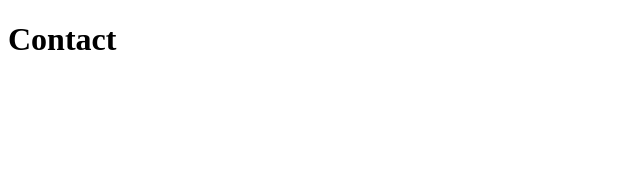
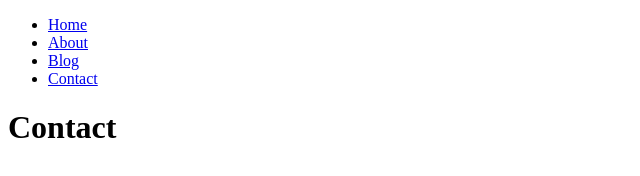
Before and after one commit to adrianghub/java-book, a Gatsby site: page /contact in a window 1280 px wide. Shown: the whole page, without its empty margins (0-640 px from the left). Built offline with nearby package versions, Linux system fonts and the light colour scheme; Gatsby itself is replaced by a stand-in of ours.

Commit message:
feat: add link component to avoid re-render

```diff
--- a/src/components/Nav/Nav.jsx
+++ b/src/components/Nav/Nav.jsx
@@ -1,19 +1,20 @@
 import React from "react";
+import { Link } from "gatsby";
 
 const Nav = () => (
   <nav>
     <ul>
       <li>
-        <a href="/">Home</a>
+        <Link to="/">Home</Link>
       </li>
       <li>
-        <a href="/about">About</a>
+        <Link to="/about">About</Link>
       </li>
       <li>
-        <a href="/blog">Blog</a>
+        <Link to="/blog">Blog</Link>
       </li>
       <li>
-        <a href="/contact">Contact</a>
+        <Link to="/contact">Contact</Link>
       </li>
     </ul>
   </nav>
--- a/src/pages/about.js
+++ b/src/pages/about.js
@@ -1,9 +1,10 @@
 import React from "react";
+import Layout from '../components/Layout/Layout'
 
 const About = () => (
-  <div>
+  <Layout>
     <h1>About</h1>
-  </div>
+  </Layout>
 );
 
 export default About;
--- a/src/pages/blog.js
+++ b/src/pages/blog.js
@@ -1,9 +1,10 @@
 import React from "react";
+import Layout from '../components/Layout/Layout'
 
 const Blog = () => (
-  <div>
+  <Layout>
     <h1>Blog</h1>
-  </div>
+  </Layout>
 );
 
 export default Blog;
--- a/src/pages/contact.js
+++ b/src/pages/contact.js
@@ -1,9 +1,10 @@
 import React from "react";
+import Layout from '../components/Layout/Layout'
 
 const Contact = () => (
-  <div>
+  <Layout>
     <h1>Contact</h1>
-  </div>
+  </Layout>
 );
 
 export default Contact;
```
